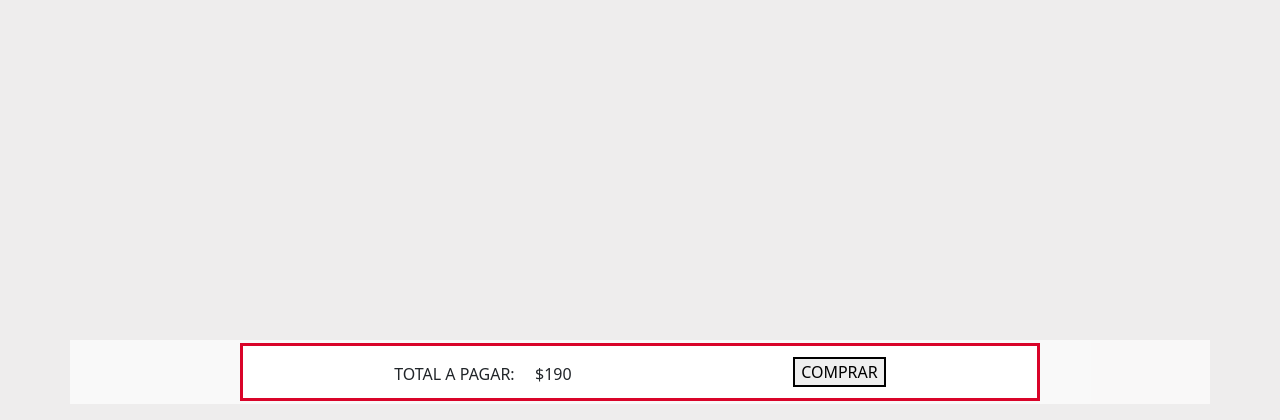
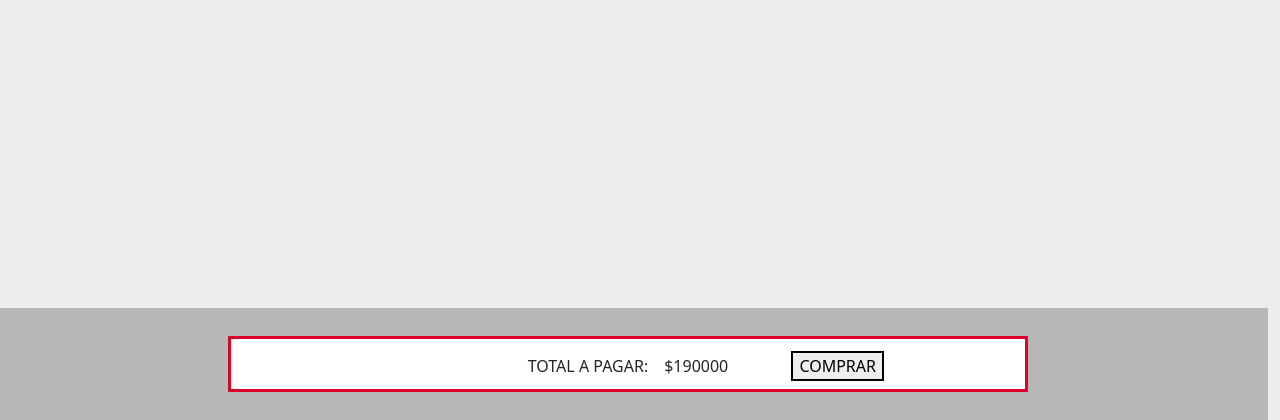
Before and after one commit to ByteBustersUy/ByteBusters, a PHP site: page /pages/carrito.html in a window 1280 px wide. Shown: the part 380-800 px from the top of the page. Run offline with PHP 8.4, Linux system fonts and the light colour scheme; some libraries are stand-ins or nearby versions.

Commit message:
datelles esteticos del carrito

```diff
--- a/Ecommerce/js/functions/carrito.js
+++ b/Ecommerce/js/functions/carrito.js
@@ -12,7 +12,6 @@ window.addEventListener("load", function () {
 		}
 	}
 	let ruta = "../../api/carrito.php?c=" + texto;
-
     fetch(ruta)
     .then((response) => response.json())
     .then((data) => {
@@ -32,27 +31,27 @@ window.addEventListener("load", function () {
       //LES OTORGO UNA CLASE A LOS ELEMENTOS
       newElement.classList.add("col-12");
       newElement.classList.add("div-producto");
-				nombreProduc.classList.add("nombre-produc");
+      nombreProduc.classList.add("nombre-produc"),
       divnombreproduc.classList.add("div-nombre-produc");
-				precioProducto.classList.add("precio-produc");
+      precioProducto.classList.add("precio-produc")
       divproducto.classList.add("div-dato-produc");
       divcantidad.classList.add("cantidad");
       imgproducto.classList.add("img-producto");
       btneliminar.classList.add("btn-eliminar");
       btnscantidad.classList.add("btns-cantidad");
-				inputnum.classList.add("input-num");
+      inputnum.classList.add("input-num")
 
       //AGREGO PROPIEDADES A LOS ELEMENTOS
       nombreProduc.textContent = data[id].nombre;
-				imgproducto.src = "../images/" + data[id].imagen;
-				inputbtnmenos.type = "button";
-				inputbtnmenos.value = "-";
-				inputnum.type = "number";
-				inputnum.value = 1;
-				inputbtnmas.type = "button";
-				inputbtnmas.value = "+";
-				precioProducto.textContent = "Precio: $" + data[id].precio;
-				btneliminar.innerHTML = '<i class="fa-solid fa-trash"></i>';
+      imgproducto.src = "./../images/"+data[id].imagen;
+      inputbtnmenos.type="button";
+      inputbtnmenos.value="-";
+      inputnum.type="number";
+      inputnum.value=1;
+      inputbtnmas.type="button";
+      inputbtnmas.value="+";
+      precioProducto.textContent = "$"+data[id].precio;
+      btneliminar.innerHTML ='<i class="fa-solid fa-trash"></i>';
 
       //SE AÑADEN LOS ELEMENTOS AL DOCUMENTO HTML
       document.querySelector(".row").appendChild(newElement);
@@ -69,7 +68,8 @@ window.addEventListener("load", function () {
       divproducto.appendChild(divcantidad);
      }
  })
-		.catch((error) => {
-			console.error("error", error);
+ .catch(error => {
+     console.error("error",error)
  });
+
 });
--- a/Ecommerce/pages/carrito.html
+++ b/Ecommerce/pages/carrito.html
@@ -21,14 +21,14 @@
       <div class="row">
       </div>
     </div>
-    <div class="region-compra container row">
-     <div class="div-comprar  col-12">
-      <p class="total-pagar">TOTAL A PAGAR:</p>
-      <p class="text-precio">$190</p>
-      <button type="button"class="btn-comprar">COMPRAR</button>
-     </div>
+  </div>
+  <div class="region-compra container-fluid row">
+    <div class="div-comprar  col-12">
+     <p class="total-pagar">TOTAL A PAGAR:</p>
+     <p class="text-precio">$190000</p>
+     <button type="button"class="btn-comprar">COMPRAR</button>
     </div>
-  </div>
+   </div>
 
   <script src="../js/functions/carrito.js"></script>
   <script src="https://cdn.jsdelivr.net/npm/bootstrap@5.0.2/dist/js/bootstrap.bundle.min.js"
--- a/Ecommerce/styles/style.css
+++ b/Ecommerce/styles/style.css
@@ -281,26 +281,25 @@ height: 85%;
   margin-top: 1rem;
   display:inline-flex;
   padding: 0;
+  justify-content: center;
+  align-items: center;
 }
 .region-compra{
-background-color: rgba(255, 255, 255, 0.650);
-width: 100%;
-height: 4rem;
+background-color:var(--color-3);
+height: 7rem;
 display: flex;
 position: fixed;
-bottom: 1rem;
+bottom: 0rem;
 justify-content: center;
 align-items: center;
 }
 .div-comprar{
   background-color: var(--color-5);
   width: 50rem;
-  height: 90%;
+  height: 50%;
   display:flex;
-  flex-direction: row;
   align-items: center;
-  justify-content: space-around;
-  justify-items: center;
+  justify-content: start;
   border-color:  var(--ecommerce-color);
   border-width: 3px;
   border-style: solid;
@@ -314,21 +313,20 @@ align-items: center;
   margin: 0.5rem;
 }
 .input-num{
-  width: 3rem;
+  width:1.7rem;
 }
 input[type=number]::-webkit-inner-spin-button,
 input[type=number]::-webkit-outer-spin-button {
   -webkit-appearance: none;
 }
 input[type="button"]{
-  width: 2rem;
+  width: 1.5rem;
 }
 .btn-eliminar{
   position:absolute;
+  right:0.5rem;
+  bottom: 0.8rem;
   border-radius: 50%;
-  right:0.5rem;
-  height: 2.5rem;
-  width: 2.5rem;
   border-style: solid;
 }
 .btn-eliminar:hover{
@@ -356,29 +354,36 @@ input[type="button"]{
   width: auto;
   display: inline;
   position: absolute;
-  left: 4%;
+  right: 25%;
+  bottom: 0.8rem;
 }
 .precio-produc{
+  font-size: large;
+  font-weight: 600;
   position: absolute;
-  right: 18%;
-  bottom: -1rem;
+  left: 5%;
+  bottom: 0rem;
   width: 4rem;
 }
 .nombre-produc{
+  font-size: medium;
+  font-weight: 600;
   position: absolute;
   left: 5%;
-  top: 20%;
+  top: 5%;
 }
 .btn-comprar{
+  margin-top:.3rem;
   border-style: solid;
+  position: absolute;
+  right: 10%;
 }
 .total-pagar{
   margin-top:1.2rem;
 }
 .text-precio{
   margin-top:1.2rem;
-  position: absolute;
-  right: 45%;
+  margin-left: 1rem;
 }
 
 
@@ -446,7 +451,24 @@ input[type="button"]{
     bottom: 0.5rem;
   }
   .text-precio{
-    right: 56%;
+    left: 50%;
+  }
+  .btn-eliminar{
+    height: 2.5rem;
+    width: 2.5rem;
+  }
+  .btns-cantidad{
+    right: 30%;
+  }
+  .nombre-produc{
+    font-size: larger;
+    font-weight: 600;
+  }
+  .btn-comprar{
+    right:10%;
+  }
+  .div-comprar{
+    justify-content:center;
   }
 }
 
@@ -479,8 +501,8 @@ input[type="button"]{
   margin: 5rem 0;
   }
 
-  .precio-produc{
-    right: 40%;
+  .btn-comprar{
+    right: 30%;
   }
 
 }
```
Lines whose indentation alone changed are shown as unchanged.
